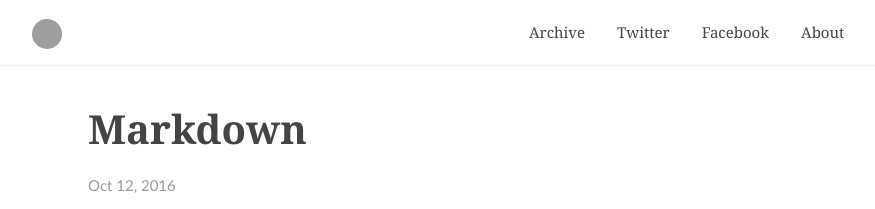
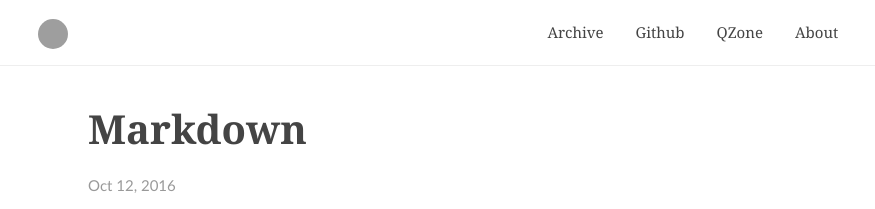
Before and after one commit to Leiluojun/Leiluojun.github.io, a Jekyll site: the page built from index.html, in a window 1280 px wide. Shown: the top 209 px of the page, without its empty margins (202-1077 px from the left). Built offline with Jekyll 4.4.1, drawn with Linux system fonts in a browser that asks for light colours; comment, search, counter and statistics services are not loaded; grey boxes are pictures that could not be loaded.

Commit message:
Update header.html

```diff
--- a/_includes/header.html
+++ b/_includes/header.html
@@ -14,9 +14,9 @@
 
     <nav class="header__nav" role="navigation">
       <a href="{{ site.baseurl }}/archive/" class="header__link">Archive</a>
-      <a href="http://twitter.com/{{ site.twitter_username }}" class="header__link" target="_blank">Twitter</a>
+      <a href="http://542661945.qzone.qq.comhttps://github.com/Leiluojun" class="header__link" target="_blank">Github</a>
       <!-- <a href="http://github.com/{{ site.github_username }}" class="header__link" target="_blank">Github</a> -->
-      <a href="http://facebook.com/{{ site.facebook_username }}" class="header__link" target="_blank">Facebook</a>
+      <a href="http://542661945.qzone.qq.com" class="header__link" target="_blank">QZone</a>
       <a href="{{ site.baseurl }}/about/" class="header__link">About</a>
     </nav>
   </header>
```
